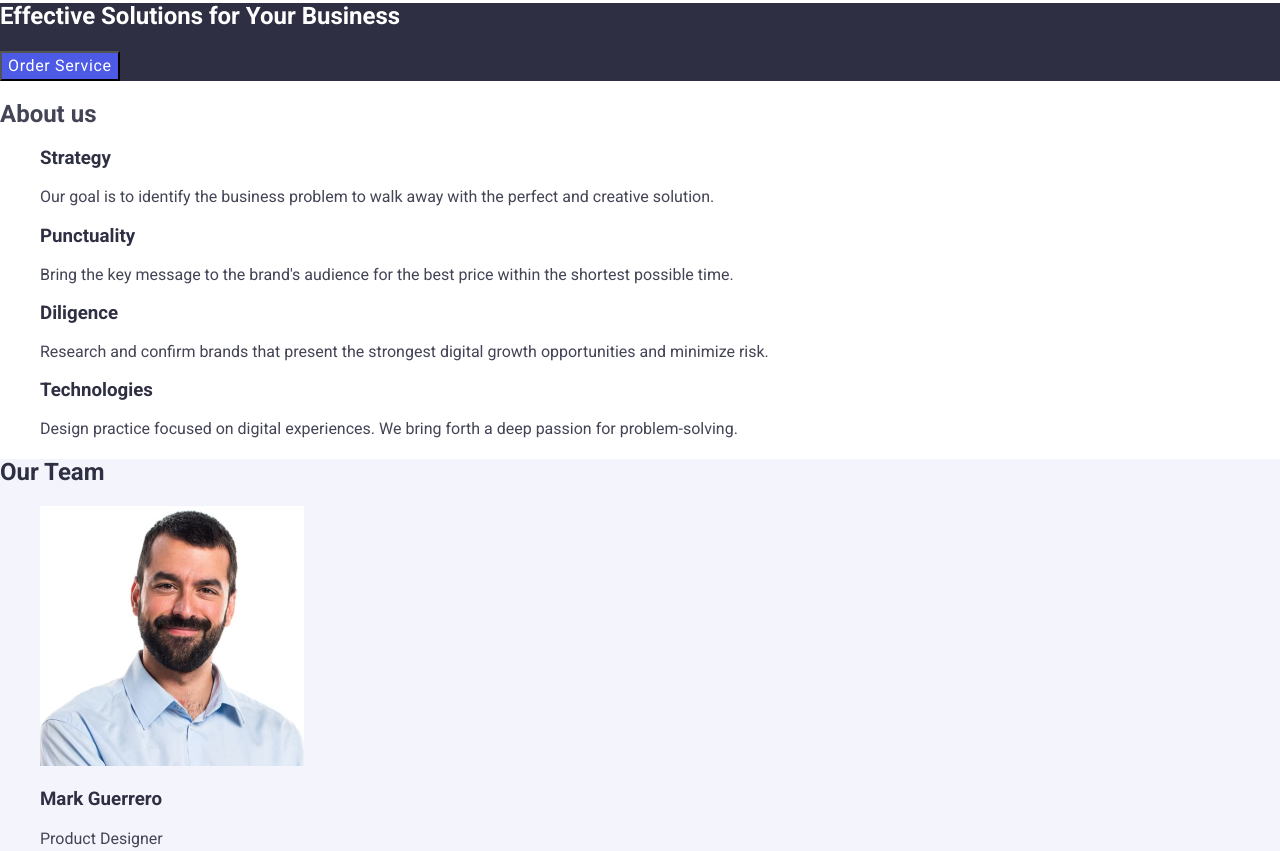
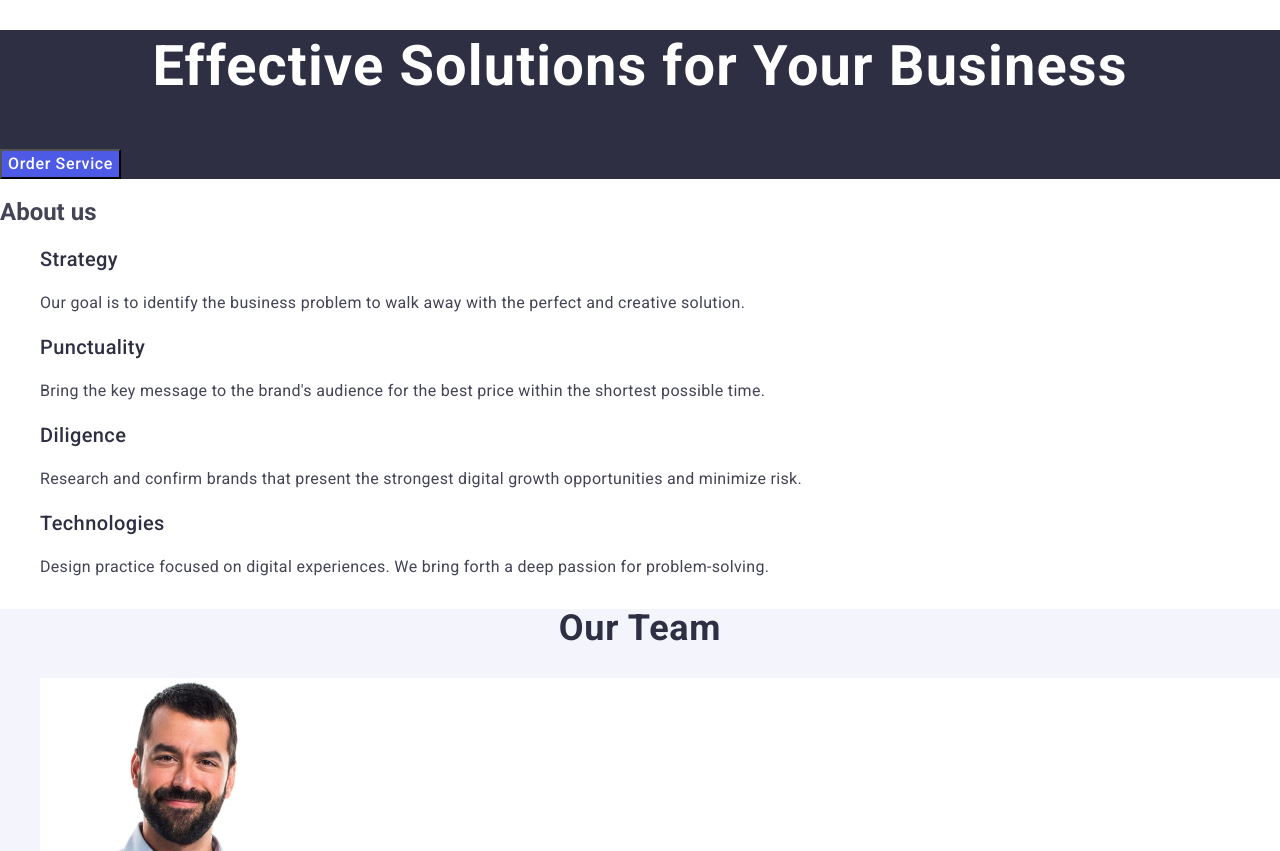
Before and after one commit to sklyole/goit-markup-hw-02, a plain HTML site: page index.html in a window 1280 px wide. Shown: the part 190-1041 px from the top of the page. Drawn offline with nearby package versions, Linux system fonts and the light colour scheme.

Commit message:
add basic typography

```diff
--- a/css/styles.css
+++ b/css/styles.css
@@ -23,18 +23,8 @@ a {
   color: #4d5ae5;
 }
 
-.header-logo .logo-part,
-.title-about,
-.team-title,
-.team-card,
-.portfolio-title,
-.portfolio-card {
+.header-logo .logo-part {
   color: #2e2f42;
-}
-
-.footer-logo .logo-part,
-.content-footer {
-  color: #f4f4fd;
 }
 
 .nav-link {
@@ -65,27 +55,108 @@ a {
   color: #404bbf;
 }
 
-.page-footer,
-.page-title {
+.page-title,
+.page-footer {
   background-color: #2e2f42;
 }
-
 .title-item {
+  font-weight: 700;
+  font-size: 56px;
+  line-height: 1.3;
+  letter-spacing: 0.02em;
+  text-align: center;
   color: #fff;
 }
 
 .bottom-item {
   background-color: #4d5ae5;
+  font-weight: 500;
+  font-size: 16px;
+  line-height: 1.5;
+  letter-spacing: 0.04em;
+  font-family: inherit;
+  color: #fff;
 }
 
 .bottom-link {
-  font-family: inherit;
   font-size: 16px;
   line-height: 1.5;
   letter-spacing: 0.04em;
   color: #fff;
 }
 
+.title-about {
+  font-weight: 500;
+  font-size: 20px;
+  line-height: 1.2;
+  letter-spacing: 0.02em;
+  color: #2e2f42;
+}
+
+.content-about {
+  font-weight: 400;
+  font-size: 16px;
+  line-height: 1.5;
+  letter-spacing: 0.02em;
+}
+
 .page-team {
   background-color: #f4f4fd;
 }
+.team-title {
+  font-weight: 700;
+  font-size: 36px;
+  line-height: 1.11;
+  letter-spacing: 0.02em;
+  text-align: center;
+  color: #2e2f42;
+}
+
+.team-item {
+  background-color: #fff;
+}
+.team-card {
+  font-weight: 500;
+  font-size: 20px;
+  line-height: 1.2;
+  letter-spacing: 0.02em;
+  text-align: center;
+  color: #2e2f42;
+}
+
+.team-content {
+  font-weight: 400;
+  font-size: 16px;
+  line-height: 1.5;
+  letter-spacing: 0.02em;
+  text-align: center;
+}
+
+.portfolio-title {
+  font-weight: 700;
+  font-size: 36px;
+  line-height: 1.11;
+  letter-spacing: 0.02em;
+  text-align: center;
+  color: #2e2f42;
+}
+
+.portfolio-card {
+  font-weight: 500;
+  font-size: 20px;
+  line-height: 1.2;
+  letter-spacing: 0.02em;
+  color: #2e2f42;
+}
+
+.portfolio-content {
+  font-weight: 400;
+  font-size: 16px;
+  line-height: 1.5;
+  letter-spacing: 0.02em;
+}
+
+.footer-logo .logo-part,
+.content-footer {
+  color: #f4f4fd;
+}
--- a/index.html
+++ b/index.html
@@ -66,7 +66,7 @@
         </button>
       </section>
 
-      <!-- Section 1 -->
+      <!-- Section About us -->
       <section class="page-about">
         <h2>About us</h2>
         <ul class="list-about">
@@ -101,7 +101,7 @@
         </ul>
       </section>
 
-      <!-- Section 2 -->
+      <!-- Section Our team -->
       <section class="page-team">
         <h2 class="team-title">Our Team</h2>
         <ul class="team-list">
@@ -114,7 +114,7 @@
               height="260"
             />
             <h3 class="team-card">Mark Guerrero</h3>
-            <p class="content-card">Product Designer</p>
+            <p class="team-content">Product Designer</p>
           </li>
           <!-- Team Card 2 -->
           <li class="team-item">
@@ -125,7 +125,7 @@
               height="260"
             />
             <h3 class="team-card">Tom Ford</h3>
-            <p class="content-card">Frontend Developer</p>
+            <p class="team-content">Frontend Developer</p>
           </li>
           <!-- Team Card 3 -->
           <li class="team-item">
@@ -136,7 +136,7 @@
               height="260"
             />
             <h3 class="team-card">Camila Garcia</h3>
-            <p class="content-card">Marketing</p>
+            <p class="team-content">Marketing</p>
           </li>
           <!-- Team Card 4 -->
           <li class="team-item">
@@ -147,12 +147,12 @@
               height="260"
             />
             <h3 class="team-card">Daniel Wilson</h3>
-            <p class="content-card">UI Designer</p>
+            <p class="team-content">UI Designer</p>
           </li>
         </ul>
       </section>
 
-      <!-- Section 3 -->
+      <!-- Section Portfolio -->
       <section class="page-portfolio">
         <h2 class="portfolio-title">Our Portfolio</h2>
         <ul class="portfolio-list">
@@ -165,7 +165,7 @@
               height="300"
             />
             <h3 class="portfolio-card">Banking App</h3>
-            <p class="content-text">App</p>
+            <p class="portfolio-content">App</p>
           </li>
           <!-- Cashless Payment -->
           <li class="portfolio-item">
@@ -176,7 +176,7 @@
               height="300"
             />
             <h3 class="portfolio-card">Cashless Payment</h3>
-            <p class="content-text">Marketing</p>
+            <p class="portfolio-content">Marketing</p>
           </li>
           <!-- Meditation App -->
           <li class="portfolio-item">
@@ -187,7 +187,7 @@
               height="300"
             />
             <h3 class="portfolio-card">Meditation App</h3>
-            <p class="content-text">App</p>
+            <p class="portfolio-content">App</p>
           </li>
           <!-- Taxi Service -->
           <li class="portfolio-item">
@@ -198,7 +198,7 @@
               height="300"
             />
             <h3 class="portfolio-card">Taxi Service</h3>
-            <p class="content-text">Marketing</p>
+            <p class="portfolio-content">Marketing</p>
           </li>
           <!-- Screen Illustrations -->
           <li class="portfolio-item">
@@ -209,7 +209,7 @@
               height="300"
             />
             <h3 class="portfolio-card">Screen Illustrations</h3>
-            <p class="content-text">Design</p>
+            <p class="portfolio-content">Design</p>
           </li>
           <!-- Online Courses -->
           <li class="portfolio-item">
@@ -220,7 +220,7 @@
               height="300"
             />
             <h3 class="portfolio-card">Online Courses</h3>
-            <p class="content-text">Marketing</p>
+            <p class="portfolio-content">Marketing</p>
           </li>
         </ul>
       </section>
```
